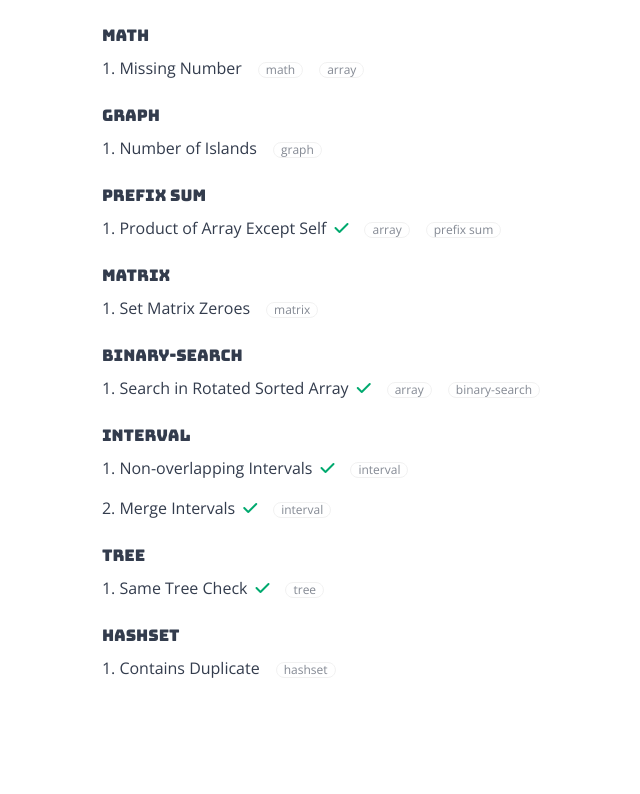
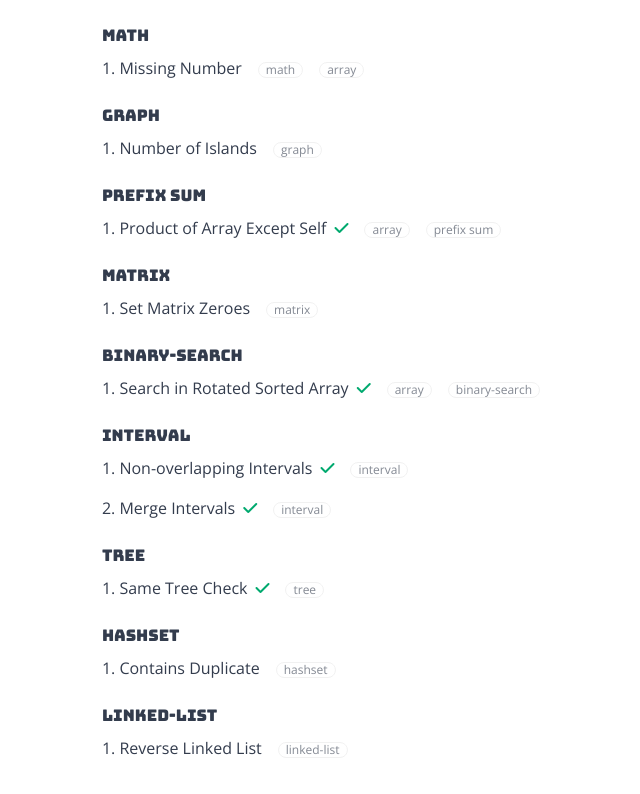
Before and after one commit to jaroslaw-weber/algo-lens, a Next.js app: page /list/all in a window 1280 px wide. Shown: the part 1196-1990 px from the top of the page, without its empty margins (319-959 px from the left). Before the commit the page ends 1932 px from the top, so only its background shows below. Built offline with nearby package versions, Linux system fonts and the light colour scheme.

Commit message:
fix issues after merges

```diff
--- a/components/DisplayState.tsx
+++ b/components/DisplayState.tsx
@@ -71,6 +71,9 @@ const DisplayState = ({ state }) => {
               return (
                 <DisplayHashmap data={hashmapData} key={hashmapData.label} />
               );
+            case "list":
+              const listData = variable as ListVariable;
+              return <DisplayLinkedList data={listData} key={listData.label} />;
             default:
               return null;
           }
--- a/src/problem/list.ts
+++ b/src/problem/list.ts
@@ -22,9 +22,8 @@ import { eraseOverlapIntervalsProblem } from "./list/non-overlapping-intervals";
 import { mergeIntervalsProblem } from "./list/merge-intervals";
 import { sameTreeProblem } from "./list/sameTree";
 import { reverseListProblem } from "./list/reverse-linked-list";
-import { hasCycleProblem } from "./list/linked-list-cycle";
 import { containsDuplicateProblem } from "./list/contains-duplicate";
-import { ProblemGroup } from "./types";
+import { Problem, ProblemGroup } from "./types";
 import { groupBy } from "lodash";
 export function getBlind75Problems(): ProblemGroup[] {
   const flatBlind = [
@@ -52,7 +51,24 @@ export function getBlind75Problems(): ProblemGroup[] {
     mergeIntervalsProblem,
     sameTreeProblem,
     containsDuplicateProblem,
+    reverseListProblem,
   ];
+  const groupedBlind = groupByTags(flatBlind);
+
+  const blind75: ProblemGroup[] = [];
+  for (const tag of Array.from(groupedBlind.keys())) {
+    blind75.push({
+      label: tag,
+      problems: groupedBlind.get(tag),
+    });
+  }
+  return blind75;
+}
+
+export const other: ProblemGroup[] = [];
+
+export const allProblems: ProblemGroup[] = [...getBlind75Problems(), ...other];
+function groupByTags(flatBlind: Problem<any, any>[]) {
   const groupedBlind = new Map();
   for (const problem of flatBlind) {
     if (problem.tags) {
@@ -64,18 +80,5 @@ export function getBlind75Problems(): ProblemGroup[] {
       }
     }
   }
-
-  const blind75: ProblemGroup[] = [];
-  for (const tag of Array.from(groupedBlind.keys())) {
-    blind75.push({
-      label: tag,
-      problems: groupedBlind.get(tag),
-    });
-  }
-  return blind75;
+  return groupedBlind;
 }
-
-
-export const other: ProblemGroup[] = [];
-
-export const allProblems: ProblemGroup[] = [...getBlind75Problems(), ...other];
--- a/src/problem/utils.ts
+++ b/src/problem/utils.ts
@@ -18,12 +18,12 @@ import {
 import { allProblems } from "./list";
 
 export function getRandomProblem() {
-  return sample(allProblems);
+  return sample(allProblems.flatMap(g => g.problems));
 }
 
 export function getProblemById(id: string) {
   console.log("getProblemById", id);
-  return allProblems.find((p) => p.id === id);
+  return allProblems.flatMap(p => p.problems).find((p) => p.id === id);
 }
 
 export function asSimpleValue(o: any): SimpleVariable[] {
```
